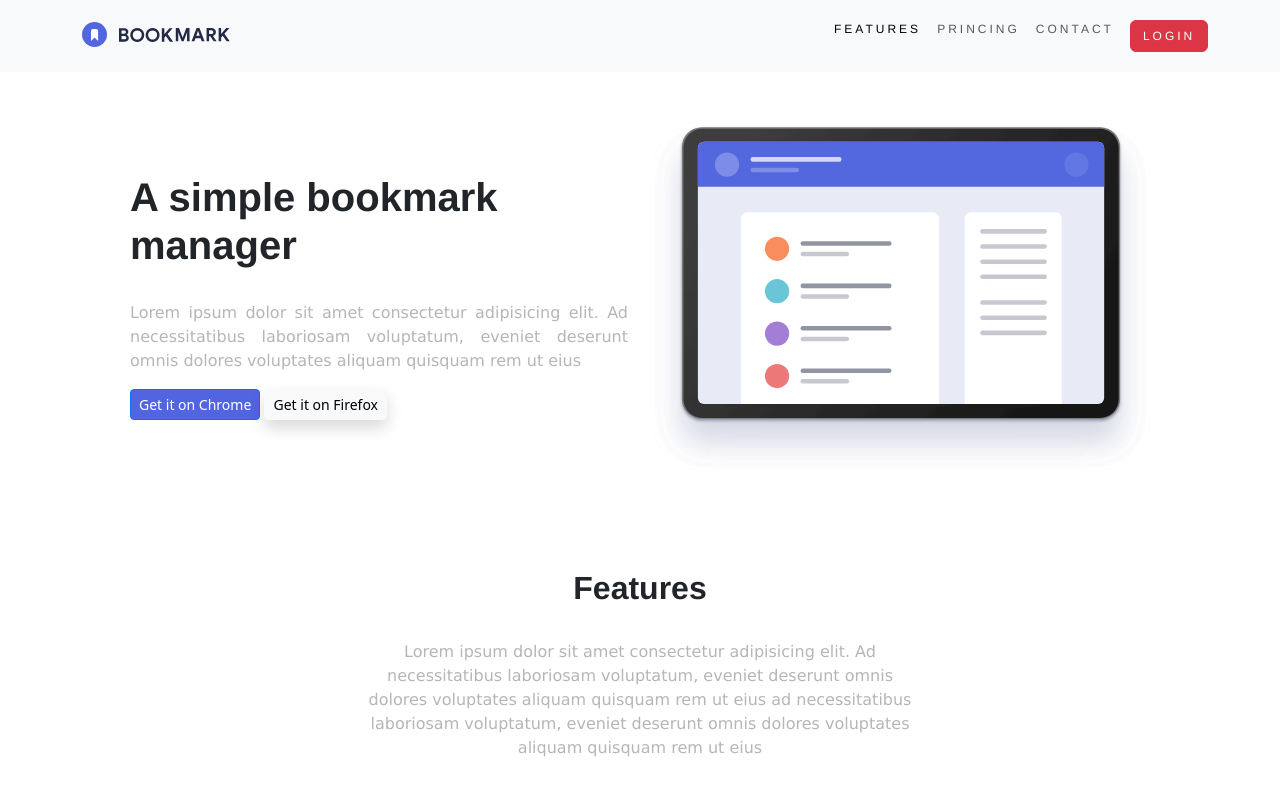
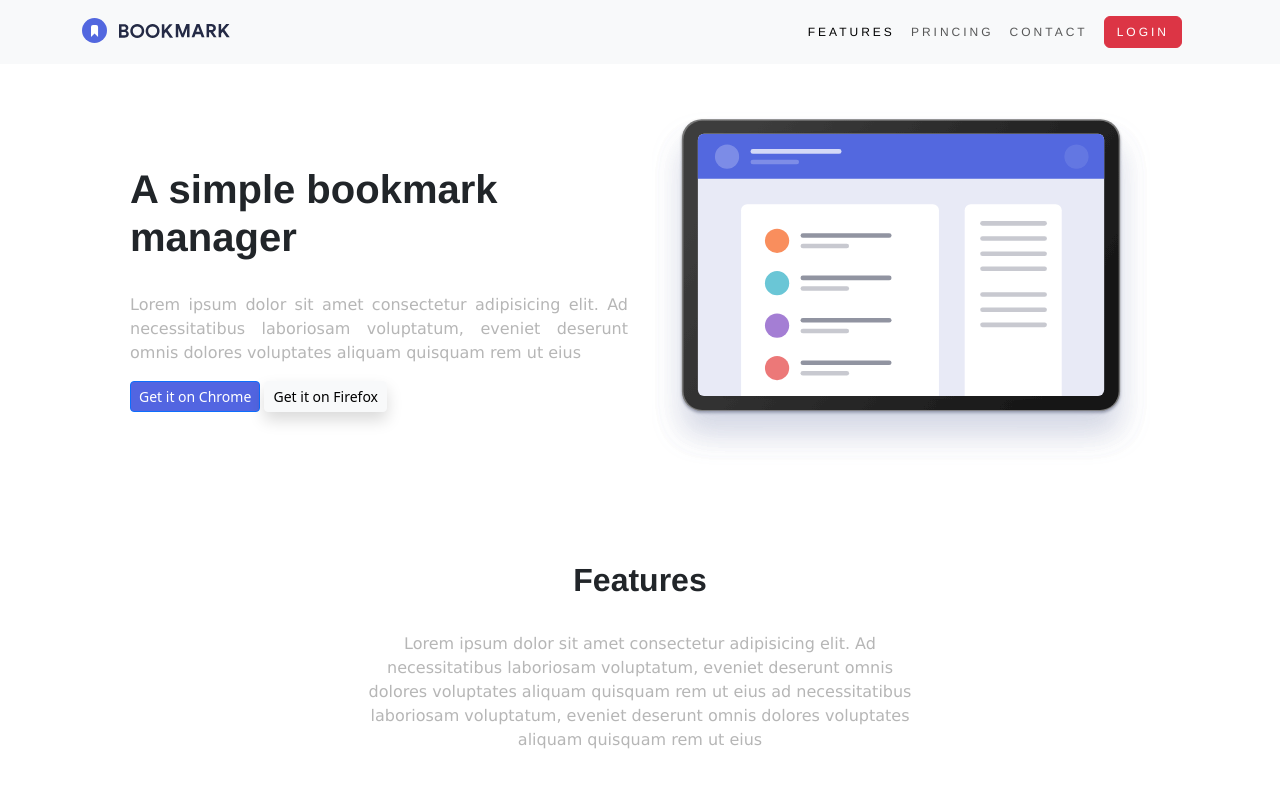
Before and after one commit to SilviaEzra/Sprint1, a plain HTML site: page 1.2BOOTSTRAP/1.2SASS/index.html in a window 1280 px wide. Shown: the top 800 px of the page. Drawn offline with nearby package versions, Linux system fonts and the light colour scheme.

Commit message:
Update index.html

```diff
--- a/1.2BOOTSTRAP/1.2SASS/index.html
+++ b/1.2BOOTSTRAP/1.2SASS/index.html
@@ -13,15 +13,15 @@
 
   <nav class="navbar navbar-expand-lg bg-light">
     <div class="container">
-      <nav class="navbar navbar-light bg-light col-sm-8">
+
       <a class="navbar-brand" href="#"><img src="imagenes/logo-bookmark.svg" alt="" width="100%" height="24" class="d-inline-block align-text-top"></a>
 
       <button class="navbar-toggler" type="button" data-bs-toggle="collapse" data-bs-target="#navbarScroll" aria-controls="navbarScroll" aria-expanded="false" aria-label="Toggle navigation">
         <span class="navbar-toggler-icon"></span>
       </button>
-      </nav>
+
       <div class="collapse navbar-collapse" id="navbarScroll">
-        <ul class="navbar-nav mx-auto my-3 my-lg-0 navbar-nav-scroll " style="--bs-scroll-height: 100px;" id="navbartext">
+        <ul class="navbar-nav ms-auto my-6 my-lg-0 navbar-nav-scroll align-items-center " id="navbartext">
           <li class="nav-item">
             <a class="nav-link active" aria-current="page" href="#">FEATURES</a>
           </li>
```
